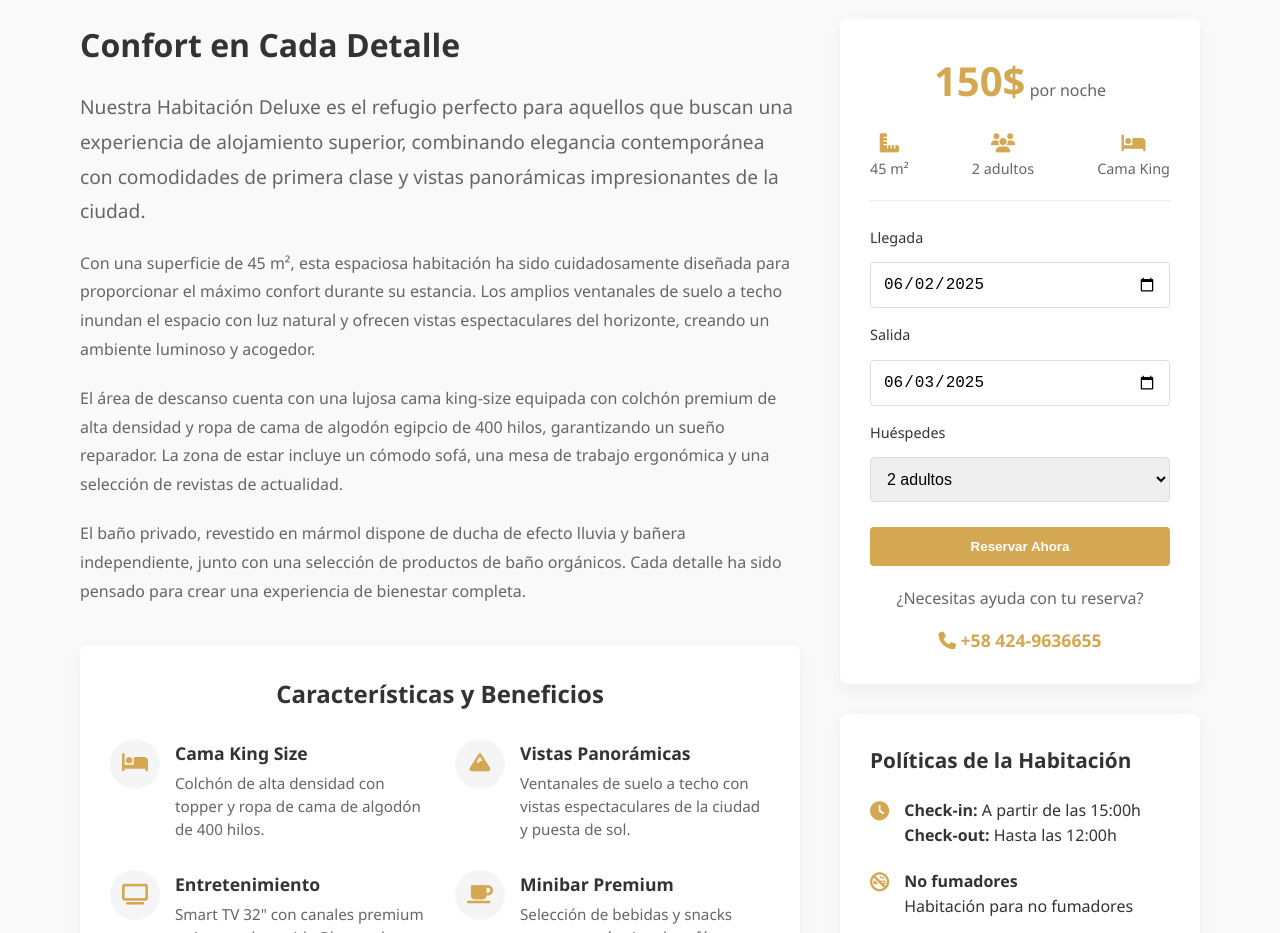
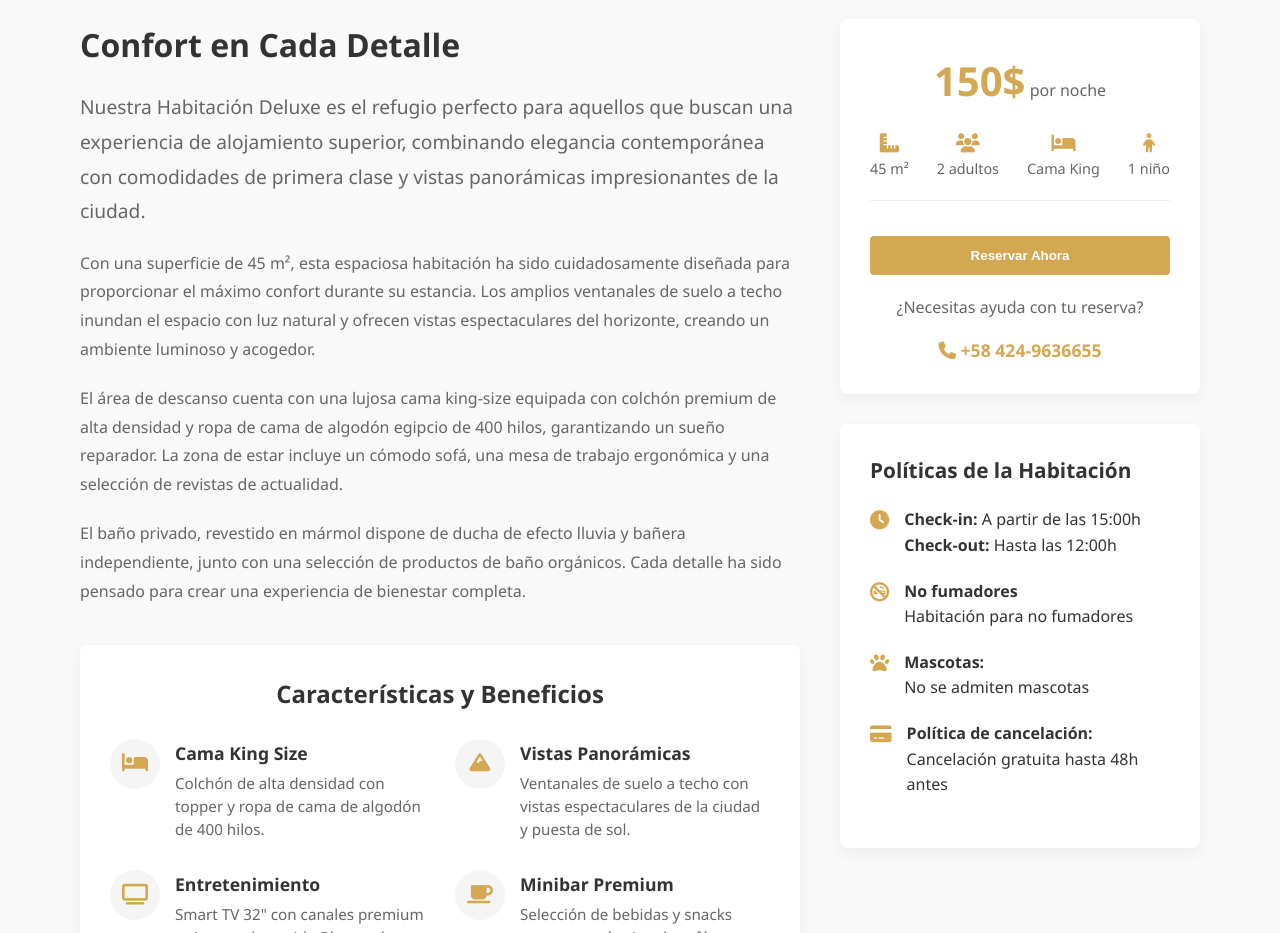
Before and after one commit to Alexzoph/hotel-app, a website: page habitacion-deluxe.html in a window 1280 px wide. Shown: the part 1040-1973 px from the top of the page. Drawn offline with Linux system fonts and the light colour scheme.

Commit message:
correcion habitaciones

```diff
--- a/css/habitacion.css
+++ b/css/habitacion.css
@@ -294,6 +294,14 @@
 .btn-block {
     width: 100%;
     margin-top: 10px;
+    display: inline-block;
+    padding: 12px 24px;
+    border-radius: 4px;
+    font-weight: 600;
+    text-align: center;
+    cursor: pointer;
+    transition: all 0.3s ease;
+    border: none;
 }
 
 .booking-help {
--- a/habitacion-deluxe.html
+++ b/habitacion-deluxe.html
@@ -217,28 +217,12 @@
                                 <i class="fas fa-bed"></i>
                                 <span>Cama King</span>
                             </div>
+                            <div class="info-item">
+                                <i class="fa-solid fa-child"></i>
+                                <span>1 niño</span>
+                            </div>
                         </div>
-
-                        <form class="booking-form-mini">
-                            <div class="form-group">
-                                <label for="check-in">Llegada</label>
-                                <input type="date" id="check-in" required>
-                            </div>
-
-                            <div class="form-group">
-                                <label for="check-out">Salida</label>
-                                <input type="date" id="check-out" required>
-                            </div>
-
-                            <div class="form-group">
-                                <label for="guests">Huéspedes</label>
-                                <select id="guests" required>
-                                    <option value="1">1 adulto</option>
-                                    <option value="2" selected>2 adultos</option>
-                                </select>
-                            </div>
-
-                            <button type="submit" class="btn btn-primary btn-block">Reservar Ahora</button>
+                            <button class="btn-primary btn-block"><a href="reserva.html">Reservar Ahora</a></button>
                         </form>
 
                         <div class="booking-help">
```
Also changed, not shown: habitacion-familiar.html (+1 -1 lines), habitacion-junior.html (+1 -1 lines), index.html (+3 -3 lines).
